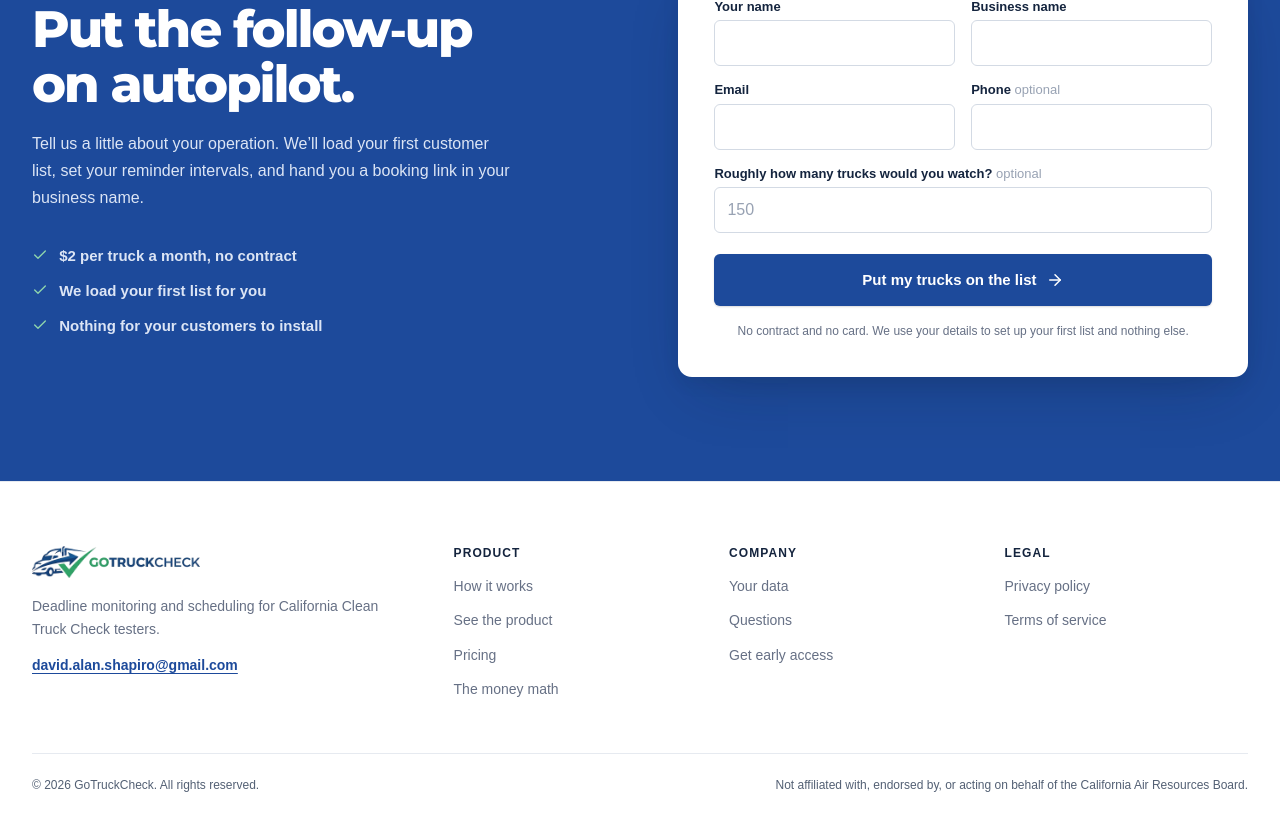
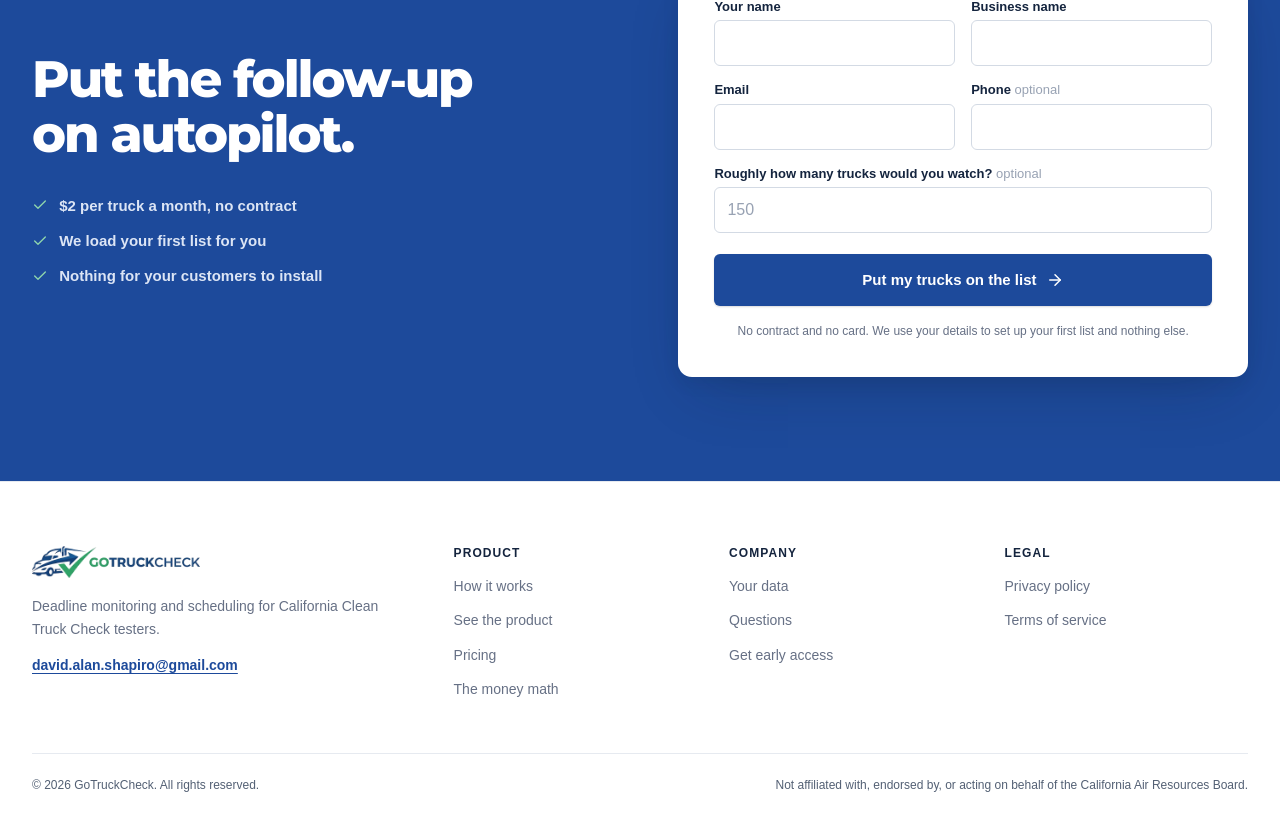
Before and after one commit to dshap456/gotruckcheck, a Next.js app: page / in a window 1280 px wide. Shown: the part 8038-8862 px from the top of the page. Built offline with nearby package versions, Linux system fonts and the light colour scheme; no server answers; a web font is replaced by a local one.

Commit message:
Tighten early access section

```diff
--- a/app/globals.css
+++ b/app/globals.css
@@ -1308,13 +1308,6 @@
   margin-top: 0;
 }
 
-.access-copy > p {
-  max-width: 32rem;
-  margin-top: 1.1rem;
-  color: #dce5f5;
-  line-height: 1.7;
-}
-
 .access-points {
   display: flex;
   flex-direction: column;
--- a/app/page.tsx
+++ b/app/page.tsx
@@ -358,11 +358,6 @@
         <div className="container access-grid">
           <div className="access-copy">
             <h2>Put the follow‑up on autopilot.</h2>
-            <p>
-              Tell us a little about your operation. We’ll load your first
-              customer list, set your reminder intervals, and hand you a booking
-              link in your business name.
-            </p>
             <ul className="access-points">
               <li>
                 <Check aria-hidden="true" /> $2 per truck a month, no contract
```
